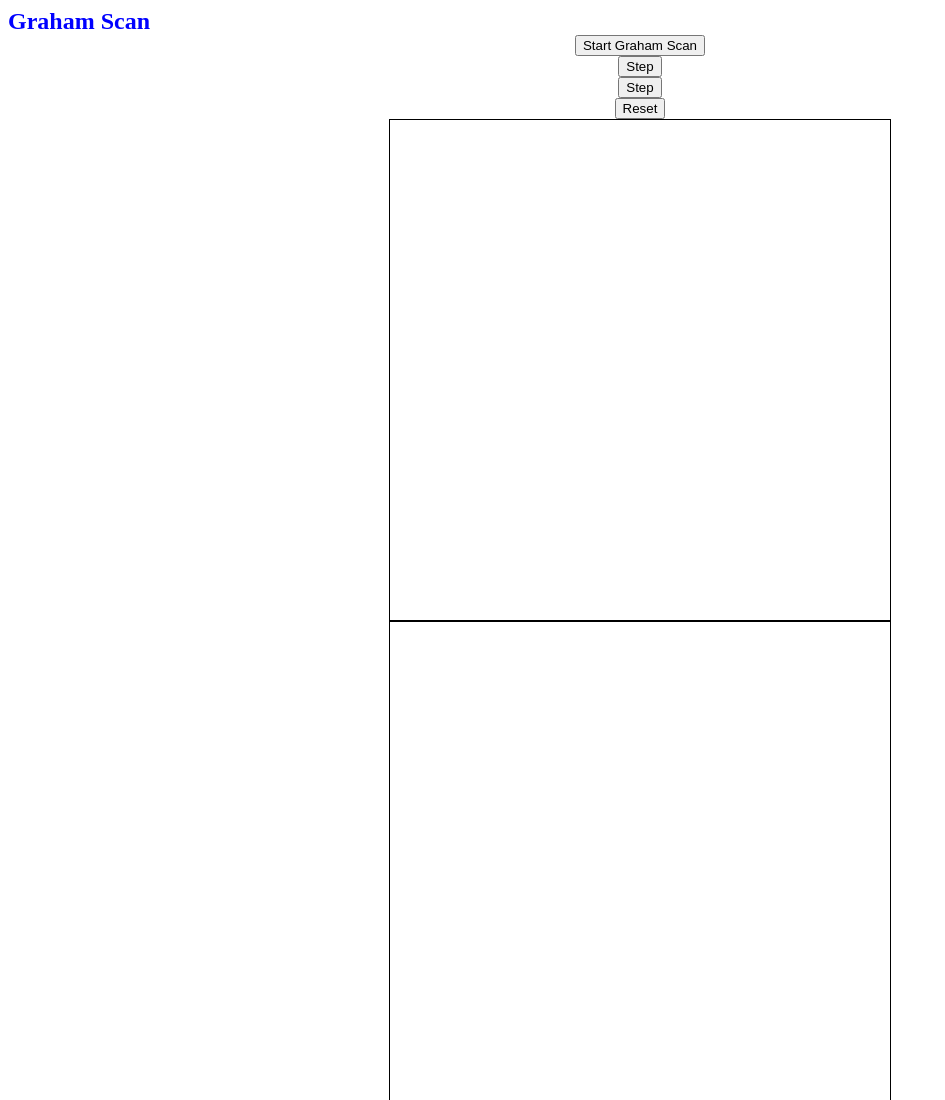
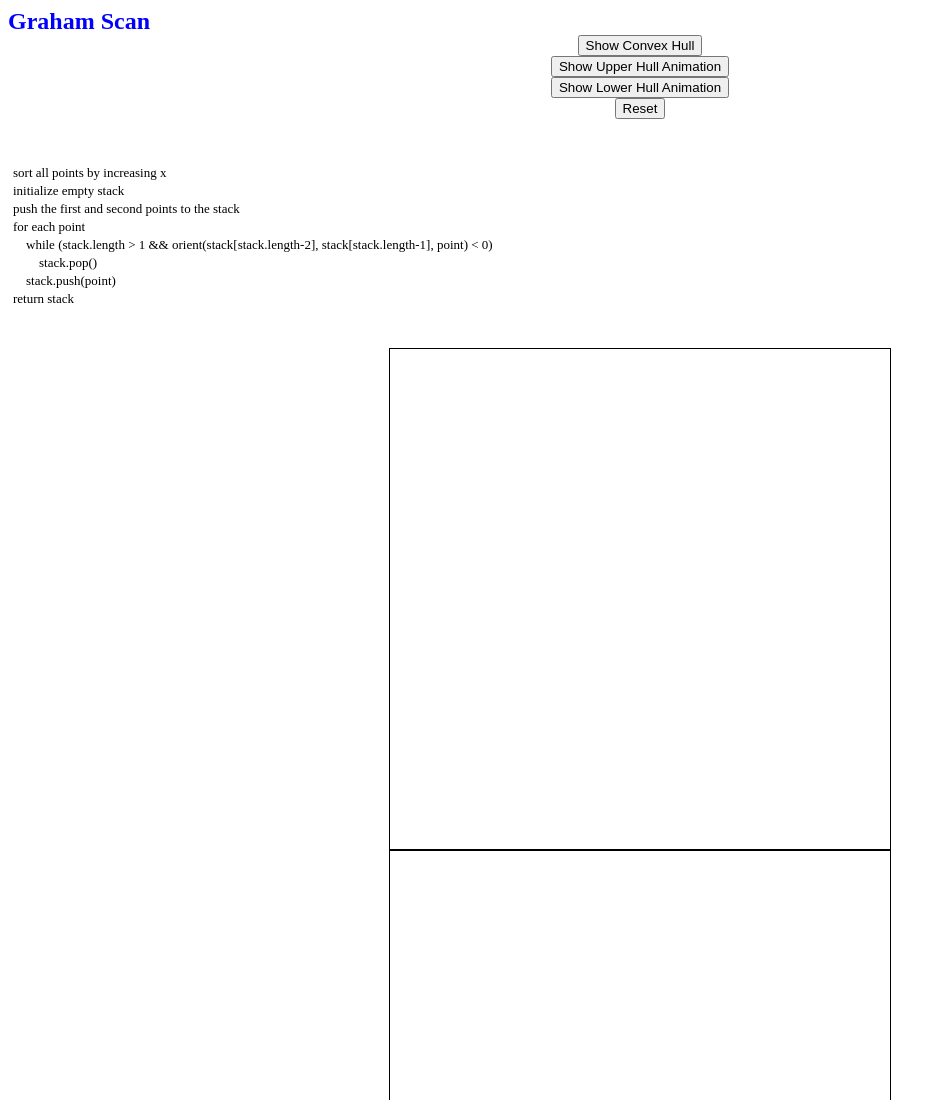
Before and after one commit to amykim21/546T-amy-kim-final-project, a plain HTML site: page index.html in a window 1280 px wide. Shown: the top 1100 px of the page, without its empty margins (0-945 px from the left). Drawn offline with nearby package versions, Linux system fonts and the light colour scheme.

Commit message:
starting html

```diff
--- a/GrahamScan.js
+++ b/GrahamScan.js
@@ -241,6 +241,10 @@ async function upperHullAnimation() {
       var stack = []; // will contain convex hull
       var sorted = Array.from(points); // make copy
 
+    redraw(stack); // redraw to show empty stack
+    console.log("calling sleep");
+    await sleep(2000);
+
       // sort points by x-coordinate
       sorted.sort((a, b) => {
           return (a.x-b.x);
@@ -309,6 +313,10 @@ function upperHull() {
 async function lowerHullAnimation() {
     var stack = []; // will contain convex hull
     var sorted = Array.from(points); // make copy
+
+    redraw(stack); // redraw to show empty stack
+    console.log("calling sleep");
+    await sleep(2000);
 
     // sort points by x-coordinate
     sorted.sort((a, b) => {
--- a/index.html
+++ b/index.html
@@ -23,10 +23,47 @@
     </head>
     <body>
         <h3 class="gs">Graham Scan</h3>
-        <button class="gs" id="gsButton" type="button">Start Graham Scan</button>
-        <button class="gs" id="stepUHButton" type="button">Step</button>
-        <button class="gs" id="stepLHButton" type="button">Step</button>
+        <button class="gs" id="gsButton" type="button">Show Convex Hull</button>
+        <button class="gs" id="stepUHButton" type="button">Show Upper Hull Animation</button>
+        <button class="gs" id="stepLHButton" type="button">Show Lower Hull Animation</button>
         <button class="gs" id="resetButton" type="button">Reset</button>
+
+        <!-- start of citation: https://students.engineering.wustl.edu/comp_geo_algorithms/graham_scan/grahamScan.html -->
+        <!-- The html layout of the informational visual table was taken from the course simulator link above. -->
+        <!-- The text within was written by me. -->
+        <div style="width: 100%; margin-top: 5px; padding: 4px;">
+            <div style="white-space: pre;">
+                <table style="table-layout: fixed; font-size: small; border-collapse: collapse;">
+                    <tbody>
+                        <tr>
+                            <td>sort all points by increasing x</td>
+                        </tr>
+                        <tr>
+                            <td>initialize empty stack</td>
+                        </tr>
+                        <tr>
+                            <td>push the first and second points to the stack</td>
+                        </tr>
+                        <tr>
+                            <td>for each point</td>
+                        </tr>
+                        <tr>
+                            <td>    while (stack.length > 1 && orient(stack[stack.length-2], stack[stack.length-1], point) < 0)</td>
+                        </tr>
+                        <tr>
+                            <td>        stack.pop()</td>
+                        </tr>
+                        <tr>
+                            <td>    stack.push(point)</td>
+                        </tr>
+                        <tr>
+                            <td>return stack</td>
+                        </tr>
+                    </tbody>
+                </table>
+            </div>
+        </div>
+        <!-- end of citation  -->
         <!-- <h3 class="dp">Dual Plane</h3> -->
         <!-- https://www.w3schools.com/html/html5_canvas.asp -->
         <script type="module" src="./GrahamScan.js"></script>
```
